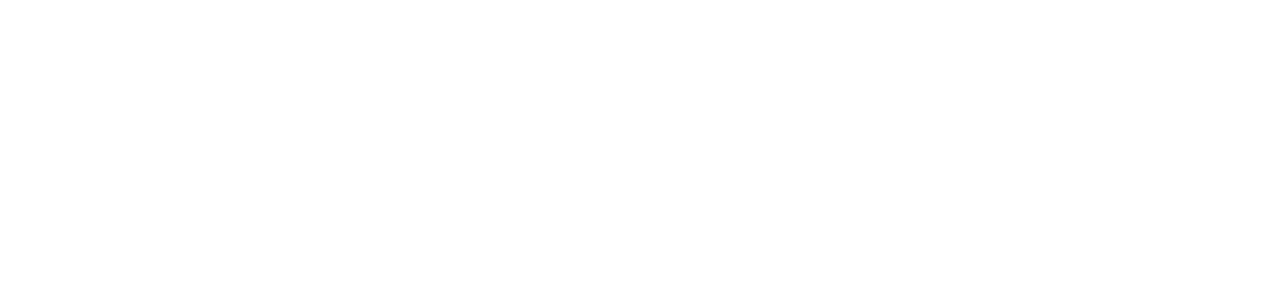
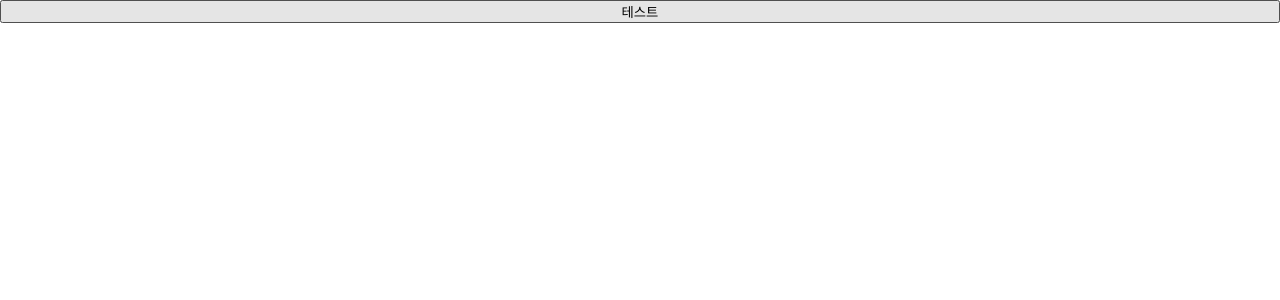
Before and after one commit to linkpond/MentoView-FE, a React (Create React App) app: page /test in a window 1280 px wide. Before the commit this address had no page. Shown: the top 300 px of the page. Built offline with nearby package versions, Linux system fonts and the light colour scheme.

Commit message:
:sparkles: feat 테스트컨트롤러, 레이아웃 추가

```diff
--- a/src/App.js
+++ b/src/App.js
@@ -1,16 +1,20 @@
 import React from "react";
-import GlobalStyles from "./styles/GlobalStyles";
 import { BrowserRouter as Router, Routes, Route } from "react-router-dom";
 import Main from "./pages/Main";
 import Login from "./pages/Login";
+import Test from "./pages/Test";
+import Layout from "./components/Layout";
+
 
 function App() {
   return (
     <Router>
-      <GlobalStyles />
       <Routes>
-        <Route path="/" element={<Main />} />
-        <Route path="/login" element={<Login />} />
+        <Route element={<Layout />}>
+          <Route path="/" element={<Main />} />
+          <Route path="/test" element={<Test />} />
+          <Route path="/login" element={<Login />} />
+        </Route>
       </Routes>
     </Router>
   );
--- /dev/null
+++ b/src/components/Layout.js
@@ -0,0 +1,24 @@
+import { Outlet } from "react-router-dom";
+import styled from "styled-components";
+import GlobalStyles from "../styles/GlobalStyles";
+
+const LayoutContainer = styled.div`
+  width: 100%;
+  height: fit-content;
+  display: flex;
+  flex-direction: column;
+  justify-content: center;
+`;
+
+const Layout = () => {
+  return (
+    <>
+      <GlobalStyles />
+      <LayoutContainer>
+        <Outlet />
+      </LayoutContainer>
+    </>
+  );
+};
+
+export default Layout;
--- /dev/null
+++ b/src/pages/Test.js
@@ -0,0 +1,23 @@
+// localhost:3000/test 경로로 가서 테스트 진행
+//
+
+const Test = () => {
+    // JS 여기에 사용하시면 됩니다
+
+
+    const Paduk = () => {
+        alert("파덕파덕");
+    }
+
+
+
+    //
+    return (
+        // html 이나 jsx 여기에 사용하시면 됩니다, return () 안에 무조건 부모 div가 하나 있어야 작동함. <> 여기안에 코드 쓰기 </>
+        <>
+            <button onClick={Paduk}>테스트</button>
+        </>
+    )
+};
+
+export default Test;
```
Also changed, not shown: src/styles/commonStyles.js (deleted, +0 -7 lines).
